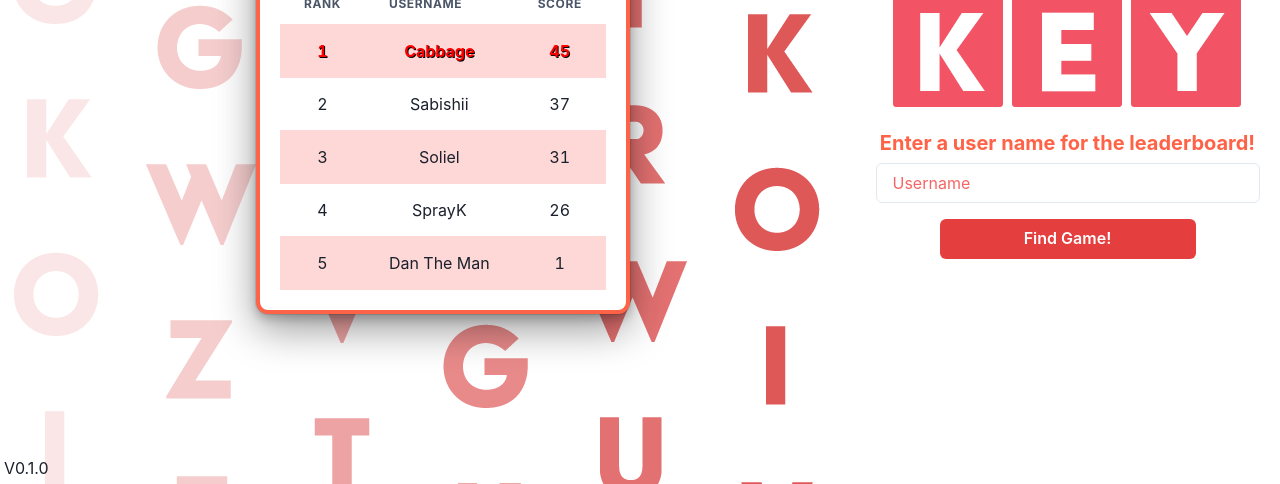
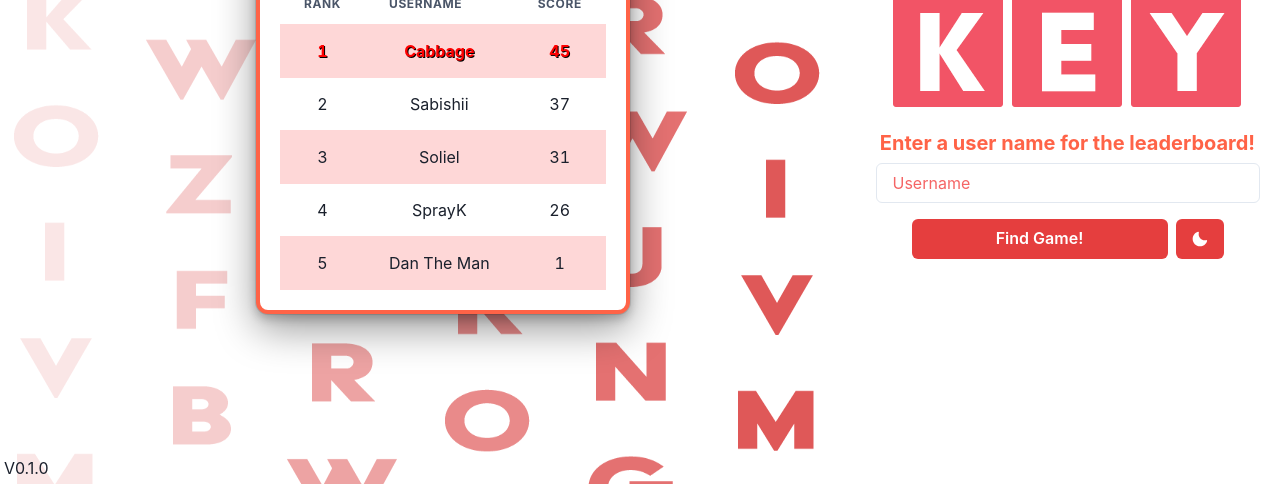
Before and after one commit to SabishiiMe/kuick-key, a React app: page / in a window 1280 px wide. Shown: the part 316-800 px from the top of the page. Built offline with nearby package versions, Linux system fonts and the light colour scheme.

Commit message:
Added Theme Provider
Added dark and light mode, and the ability to change independent components to work with the theme provider.

```diff
--- a/package.json
+++ b/package.json
@@ -3,6 +3,8 @@
   "version": "0.1.0",
   "private": true,
   "dependencies": {
+    "@chakra-ui/color-mode": "^2.1.12",
+    "@chakra-ui/icons": "^2.0.19",
     "@chakra-ui/react": "^2.6.1",
     "@emotion/react": "^11.11.0",
     "@emotion/styled": "^11.11.0",
--- /dev/null
+++ b/src/Components/colorModeButton.js
@@ -0,0 +1,18 @@
+import { useColorMode } from "@chakra-ui/color-mode";
+import { Button } from "@chakra-ui/react";
+import { SunIcon, MoonIcon } from "@chakra-ui/icons";
+
+function ToggleColorMode() {
+    const { colorMode, toggleColorMode } = useColorMode()
+
+    function GetColorMode() {
+        return colorMode
+    }
+
+    return (
+        <Button colorScheme={"red"} onClick={() => {toggleColorMode()}}>
+            {colorMode === "dark" ? <SunIcon /> : <MoonIcon />}
+        </Button>
+)}
+
+export default ToggleColorMode
--- a/src/Components/title_Component.js
+++ b/src/Components/title_Component.js
@@ -1,14 +1,18 @@
 import {
     Image, Box, Stack, Input, Button, Spacer, Flex, Table,
-    Thead, Tbody, Tr, Th, Td, TableContainer, Heading
+    Thead, Tbody, Tr, Th, Td, TableContainer, Heading, useColorModeValue
 } from '@chakra-ui/react'
 import data from "../table_Temp_Data.json"
-import {useEffect, useState} from "react";
+import { useEffect, useState } from "react"
+import ColorModeButton from "./colorModeButton";
 
 // Title page component.
 function TitleComponent() {
 
-    const darkmode = false;
+    // Color Mode Variables
+    const backgroundColor = useColorModeValue("white", "#1A202C")
+    const titleTextImage = useColorModeValue("kuick_Key_Title.png", "kuick_Key_Title_DM.png")
+    const darkmode = useColorModeValue(false, true)
 
     const topSX = !darkmode ? {
         textAlign: "center",
@@ -20,15 +24,13 @@ function TitleComponent() {
             textAlign: "center",
             fontWeight: "bold",
             color: "red",
-            textShadow: "1px 1px white"
     }
 
     const [leaderBoard, setUsers] = useState([])
 
-    // useEffect(() => {
-    //     setUsers(data)
-    //     console.log(data)
-    // }, [])
+    useEffect(() => {
+        console.log(titleTextImage)
+    }, [backgroundColor])
 
     return (
         <Box className={"Title"} >
@@ -36,12 +38,12 @@ function TitleComponent() {
                 <Spacer />
                 <Box h={"100vh"}
                      overflow={"hidden"}>
-                    <Image src={"title_Letters_Left.png"} />
+                    <Image src={"title_Letters_Left.png"} alt={"Background Image"} h={"100%"} w={"855px"} />
                 </Box>
                 <Spacer/>
                 <Stack align={"center"} >
                     <Box>
-                        <Image src={"kuick_Key_Title.png"} alt='Game Title Text' />
+                        <Image src={titleTextImage} alt='Game Title Text' />
                     </Box>
                     <Spacer/>
                     <Heading size={"md"} color={"tomato"}>Enter a user name for the leaderboard!</Heading>
@@ -51,14 +53,17 @@ function TitleComponent() {
                            w={"sm"}
                            focusBorderColor={"red.400"} />
                     <Spacer/>
-                    <Button colorScheme={"red"} w={"2xs"}>
-                        Find Game!
-                    </Button>
+                    <Stack isInline>
+                        <Button colorScheme={"red"} w={"2xs"}>
+                            Find Game!
+                        </Button>
+                        <ColorModeButton />
+                    </Stack>
                     <Spacer />
                     <TableContainer position={"absolute"}
                                     left={"20%"}
                                     top={"30%"}
-                                    background={"white"}
+                                    background={backgroundColor}
                                     border={"4px"}
                                     p={"5"}
                                     boxShadow={"dark-lg"}
--- a/src/index.css
+++ b/src/index.css
@@ -1,17 +1,3 @@
-body {
-  margin: 0;
-  font-family: -apple-system, BlinkMacSystemFont, 'Segoe UI', 'Roboto', 'Oxygen',
-  'Ubuntu', 'Cantarell', 'Fira Sans', 'Droid Sans', 'Helvetica Neue',
-  sans-serif;
-  -webkit-font-smoothing: antialiased;
-  -moz-osx-font-smoothing: grayscale;
-}
-
-code {
-  font-family: source-code-pro, Menlo, Monaco, Consolas, 'Courier New',
-    monospace;
-}
-
 @font-face {
   font-family: 'Acier-BAT-Solid';
   src: url("./fonts/aciertext-solid.woff") format('woff');
--- a/src/index.js
+++ b/src/index.js
@@ -3,11 +3,14 @@ import ReactDOM from 'react-dom/client';
 import './index.css';
 import reportWebVitals from './reportWebVitals';
 import TitleComponent from "./Components/title_Component";
-import { ChakraProvider } from "@chakra-ui/react";
+import {ChakraProvider} from "@chakra-ui/react";
+import { ColorModeScript } from "@chakra-ui/color-mode"
+import theme from "./theme";
 
 const root = ReactDOM.createRoot(document.getElementById('root'));
 root.render(
-    <ChakraProvider>
+    <ChakraProvider theme={theme}>
+        <ColorModeScript initialColorMode={theme.config.initialColorMode} />
         <TitleComponent />
     </ChakraProvider>
 );
--- /dev/null
+++ b/src/theme.js
@@ -0,0 +1,27 @@
+import { extendTheme } from "@chakra-ui/react";
+
+const theme = {
+    config: {
+      initialColorMode: "light",
+      useSystemColorMode: true,
+    },
+    styles: {
+        global: {
+            body: {
+                margin: 0,
+                "font-family":
+                    "-apple-system, BlinkMacSystemFont, 'Segoe UI', 'Roboto', 'Oxygen', " +
+                    "'Ubuntu', 'Cantarell', 'Fira Sans', 'Droid Sans', 'Helvetica Neue', sans-serif",
+                "-webkit-font-smoothing": "antialiased",
+                "-moz-osx-font-smoothing": "grayscale",
+            },
+
+            code: {
+                "font-family":
+                    "source-code-pro, Menlo, Monaco, Consolas, 'Courier New', monospace"
+            },
+        },
+    },
+}
+
+export default extendTheme(theme)
```
Also changed, not shown: 1 other file.
